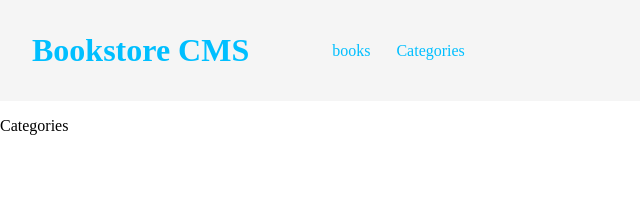
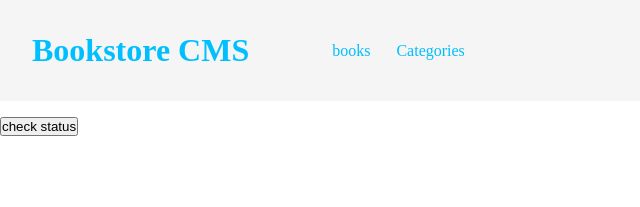
Before and after one commit to businesskaniki/bookstore, a React (Create React App) app: page /Categories in a window 1280 px wide. Shown: the top 207 px of the page, without its empty margins (0-640 px from the left). Built offline with nearby package versions, Linux system fonts and the light colour scheme.

Commit message:
changing form input

```diff
--- a/src/components/Bookinput.jsx
+++ b/src/components/Bookinput.jsx
@@ -4,6 +4,7 @@ function Bookinput() {
   return (
     <form>
       <input type="text" placeholder="book title" />
+      <input type="text" placeholder="auther" />
       <button type="button">submit</button>
     </form>
   );
--- a/src/components/Categories.jsx
+++ b/src/components/Categories.jsx
@@ -2,7 +2,7 @@ import React from 'react';
 
 function Categories() {
   return (
-    <div>Categories</div>
+    <button type="button">check status</button>
   );
 }
 
```
